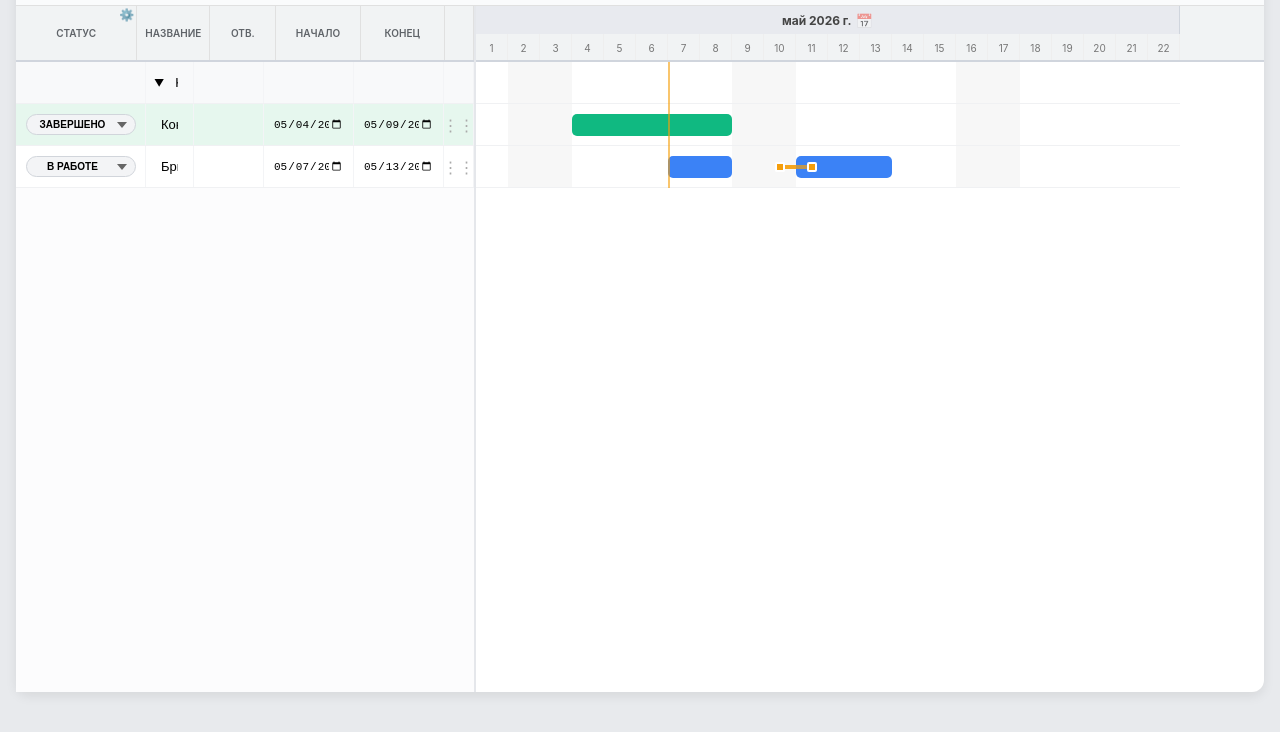
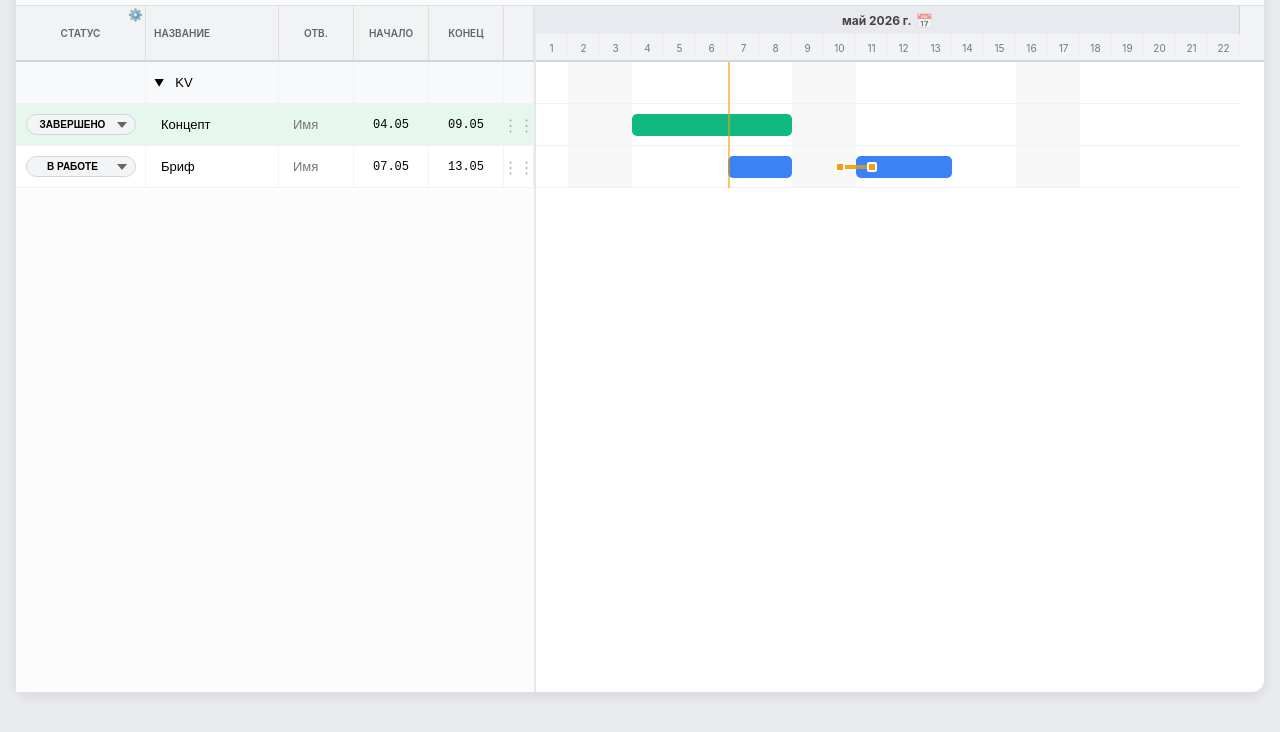
Before and after one commit to ayashkin-work/gantt, a plain HTML site: page index.html in a window 1280 px wide. Shown: the part 60-792 px from the top of the page. Drawn offline with Linux system fonts and the light colour scheme.

Commit message:
index.html

```diff
--- a/index.html
+++ b/index.html
@@ -3,7 +3,7 @@
 <head>
     <meta charset="UTF-8">
     <meta name="viewport" content="width=device-width, initial-scale=1.0">
-    <title>Гант – конструктор + поделиться + масштаб + ответственный</title>
+    <title>Гант – финальная версия</title>
     <style>
         :root {
             --blue: #2563eb; --blue-bar: #3b82f6; --green-bar: #10b981;
@@ -21,15 +21,15 @@
         select.project-switcher { padding:5px 8px; border-radius:5px; border:1px solid #d0d5dd; font-size:12px; background:#fff; max-width:180px; }
 
         .main-container { display:flex; flex:1; overflow:hidden; }
-        .left-panel { width: 460px; min-width: 380px; border-right:2px solid #e5e7eb; display:flex; flex-direction:column; background:#fcfcfd; }
+        .left-panel { width: 520px; min-width: 420px; border-right:2px solid #e5e7eb; display:flex; flex-direction:column; background:#fcfcfd; }
         .table-section { flex:1; display:flex; flex-direction:column; overflow:hidden; }
         .table-header { display:flex; background:#f1f3f4; font-weight:600; font-size:10px; text-transform:uppercase; color:#5f6368; border-bottom:2px solid #d0d5dd; height: var(--time-header-height); align-items:flex-end; }
         .table-header>div { padding:6px 8px; border-right:1px solid #e0e0e0; display:flex; align-items:center; height:100%; }
         .col-status { width:130px; justify-content:center; position:relative; }
         .col-status .add-status-btn { position:absolute; right:2px; top:2px; background:none; border:none; font-size:12px; cursor:pointer; color:#888; }
-        .col-name { flex:1; }
-        .col-responsible { width:70px; justify-content:center; }
-        .col-start, .col-end { width:90px; justify-content:center; }
+        .col-name { flex:1.5; }
+        .col-responsible { width:75px; justify-content:center; }
+        .col-start, .col-end { width:75px; justify-content:center; }
         .col-drag { width:30px; justify-content:center; }
         .table-body { flex:1; overflow-y:auto; }
         .row { display:flex; align-items:stretch; border-bottom:1px solid #f0f1f3; height: var(--row-height); }
@@ -41,7 +41,8 @@
         .expand-icon { margin-right:4px; font-size:10px; transition:0.2s; }
         .row.group.collapsed .expand-icon { transform: rotate(-90deg); }
         input.name-input { border:1px solid transparent; background:transparent; padding:4px 6px; border-radius:4px; font-size:13px; width:100%; }
-        .date-input-field { border:1px solid transparent; background:transparent; padding:4px 6px; border-radius:4px; font-size:11px; font-family: monospace; width:85px; text-align:center; }
+        .date-input-field { border:1px solid transparent; background:transparent; padding:4px 6px; border-radius:4px; font-size:12px; font-family: monospace; width:65px; text-align:center; }
+        .date-input-field.short-date { width:65px; }
         .status-select {
             border:1px solid #d1d5db; border-radius:18px; padding:4px 24px 4px 8px;
             font-size:10px; font-weight:600; text-transform:uppercase; background:#f3f4f6; width:110px; text-align:center;
@@ -125,7 +126,7 @@
         (function() {
             const STORAGE_KEY = 'gantt_v9_shared';
             const DAY_PX = 32;
-            let dayPx = 32; // текущий масштаб
+            let dayPx = 32;
             let state = {
                 projects: [], activeProjectId: null,
                 customStatuses: ['Не начато','В работе','На проверке','Завершено','Просрочено'],
@@ -177,9 +178,25 @@
                 })));
             }
 
-            // Хелперы...
             function genId() { return Date.now() + '_' + Math.random().toString(36).slice(2,6); }
             function toLocalISO(date) { const d=new Date(date); return d.getFullYear() + '-' + ('0'+(d.getMonth()+1)).slice(-2) + '-' + ('0'+d.getDate()).slice(-2); }
+            function formatDateShort(iso) {
+                if (!iso) return '';
+                const d = new Date(iso);
+                return ('0'+d.getDate()).slice(-2) + '.' + ('0'+(d.getMonth()+1)).slice(-2);
+            }
+            function parseDateShort(str) {
+                const parts = str.split('.');
+                if (parts.length >= 2) {
+                    const day = parseInt(parts[0]), month = parseInt(parts[1]);
+                    if (day && month) {
+                        const now = new Date();
+                        const d = new Date(now.getFullYear(), month-1, day);
+                        if (d.getMonth() === month-1) return d;
+                    }
+                }
+                return null;
+            }
             function isWeekend(date) { const d = new Date(date); return d.getDay()===0 || d.getDay()===6; }
             function getProject() { return state.projects.find(p => p.id === state.activeProjectId) || null; }
             function isDayOff(date, project) {
@@ -235,9 +252,9 @@
                         html += `<div class="row task${doneClass}" data-task-id="${t.id}" data-group-id="${g.id}" data-idx="${idx}" draggable="true">
                             <div class="col-status"><select class="status-select">${statusOptions}</select></div>
                             <div class="col-name"><input class="name-input" value="${escapeHtml(t.name)}" data-id="${t.id}"></div>
-                            <div class="col-responsible"><input class="responsible-input" value="${escapeHtml(t.responsible||'')}" data-id="${t.id}" style="width:60px;border:1px solid transparent;background:transparent;padding:4px 6px;border-radius:4px;font-size:13px;"></div>
-                            <div class="col-start"><input type="date" class="date-input-field" value="${t.startDate}" data-id="${t.id}" data-field="startDate"></div>
-                            <div class="col-end"><input type="date" class="date-input-field" value="${t.endDate}" data-id="${t.id}" data-field="endDate"></div>
+                            <div class="col-responsible"><input class="responsible-input" value="${escapeHtml(t.responsible||'')}" data-id="${t.id}" style="width:60px;border:1px solid transparent;background:transparent;padding:4px 6px;border-radius:4px;font-size:13px;" placeholder="Имя"></div>
+                            <div class="col-start"><input type="text" class="date-input-field short-date" value="${formatDateShort(t.startDate)}" data-id="${t.id}" data-field="startDate" placeholder="ДД.ММ"></div>
+                            <div class="col-end"><input type="text" class="date-input-field short-date" value="${formatDateShort(t.endDate)}" data-id="${t.id}" data-field="endDate" placeholder="ДД.ММ"></div>
                             <div class="col-drag"><span class="drag-handle">⋮⋮</span></div>
                         </div>`;
                     });
@@ -352,7 +369,7 @@
                                 t.markers.forEach(m=>{
                                     const ms=new Date(m.startDate), me=new Date(m.endDate||m.startDate);
                                     if(isNaN(ms)) return;
-                                    const sx=((ms-minD)/86400000*dayPx)-left+16, ex=((me-minD)/86400000*dayPx)-left+16;
+                                    const sx=((ms-minD)/86400000*dayPx)-left+dayPx/2, ex=((me-minD)/86400000*dayPx)-left+dayPx/2;
                                     const style=getMarkerStyle(m.type);
                                     if(m.startDate===m.endDate) segs+=`<div class="marker" style="left:${sx}px; width:${style.size}px; height:${style.size}px; background:${style.color}; border-radius:${style.radius};" data-marker-id="${m.id}" data-task-id="${t.id}"></div>`;
                                     else {
@@ -388,7 +405,7 @@
                             const m=task.markers.find(m=>m.id===marker.dataset.markerId);
                             if(m){
                                 const label=state.markerTypes[m.type]?.label||m.type;
-                                showTooltip(e.clientX,e.clientY,`${label}: ${m.comment||''} (${toLocalISO(m.startDate)}${m.startDate!==m.endDate?'-'+toLocalISO(m.endDate):''})`);
+                                showTooltip(e.clientX,e.clientY,`${label}: ${m.comment||''} (${formatDateShort(m.startDate)}${m.startDate!==m.endDate?'-'+formatDateShort(m.endDate):''})`);
                                 return;
                             }
                         }
@@ -400,11 +417,16 @@
 
             function getMarkerStyle(type) {
                 const def = state.markerTypes[type] || state.markerTypes['control'];
-                let radius='2px', size=10;
-                if(def.shape==='circle'){ radius='50%'; size=12; }
-                else if(def.shape==='diamond'){ radius='2px'; size=10; }
-                else { radius='2px'; size=12; }
-                return { color:def.color, shape:def.shape, radius, size };
+                const scale = Math.max(0.4, dayPx / 32);
+                let baseSize = 10;
+                if (def.shape === 'circle') baseSize = 12;
+                else if (def.shape === 'square') baseSize = 12;
+                const size = Math.round(baseSize * scale);
+                let radius = '2px';
+                if (def.shape === 'circle') radius = '50%';
+                else if (def.shape === 'diamond') radius = '2px';
+                else radius = '2px';
+                return { color: def.color, shape: def.shape, radius, size };
             }
 
             function openMonthCalendar(monthKey) {
@@ -556,7 +578,6 @@
                 };
             }
 
-            // CRUD маркеров и полей
             function addMarker(taskId, s, e, type, comment) {
                 const proj = getProject(); if (!proj) return;
                 for (const g of proj.groups) { const task = g.tasks.find(t=>t.id===taskId); if(task){ task.markers.push({id:genId(), startDate:s, endDate:e, type, comment}); save(); renderAll(); return; } }
@@ -573,7 +594,14 @@
             function updateGroupTitle(id, val) { const proj=getProject(); const g=proj.groups.find(g=>g.id===id); if(g){g.title=val; save();} }
             function updateTaskName(id, val) { const proj=getProject(); const t=proj.groups.flatMap(g=>g.tasks).find(t=>t.id===id); if(t){t.name=val; save();} }
             function updateTaskStatus(id, val) { const proj=getProject(); const t=proj.groups.flatMap(g=>g.tasks).find(t=>t.id===id); if(t){t.status=val; save(); renderAll();} }
-            function updateTaskDate(id, field, val) { if(!val) return; const proj=getProject(); for(const g of proj.groups){ const t=g.tasks.find(t=>t.id===id); if(t){t[field]=val; save(); renderAll(); return;} } }
+            function updateTaskDate(id, field, val) {
+                if (!val) return;
+                const parsed = parseDateShort(val);
+                if (!parsed) { alert('Введите дату как ДД.ММ'); renderAll(); return; }
+                const iso = toLocalISO(parsed);
+                const proj = getProject();
+                for (const g of proj.groups) { const t = g.tasks.find(t => t.id === id); if (t) { t[field] = iso; save(); renderAll(); return; } }
+            }
             function updateTaskResponsible(id, val) {
                 const proj = getProject();
                 const t = proj.groups.flatMap(g=>g.tasks).find(t=>t.id===id);
@@ -635,7 +663,7 @@
             }
             function hideTooltip() { document.getElementById('tooltip').style.opacity = '0'; }
 
-            // Поделиться (исправленная версия)
+            // Поделиться
             function shareProject() {
                 const proj = getProject(); if (!proj) { alert('Нет активного проекта'); return; }
                 const data = JSON.stringify(proj);
@@ -662,9 +690,7 @@
                             window.location.hash = '';
                             setTimeout(() => window.addEventListener('hashchange', importFromHash), 100);
                         }
-                    } catch(e) {
-                        alert('Некорректная ссылка');
-                    }
+                    } catch(e) { alert('Некорректная ссылка'); }
                 }
             }
             window.addEventListener('hashchange', importFromHash);
```
